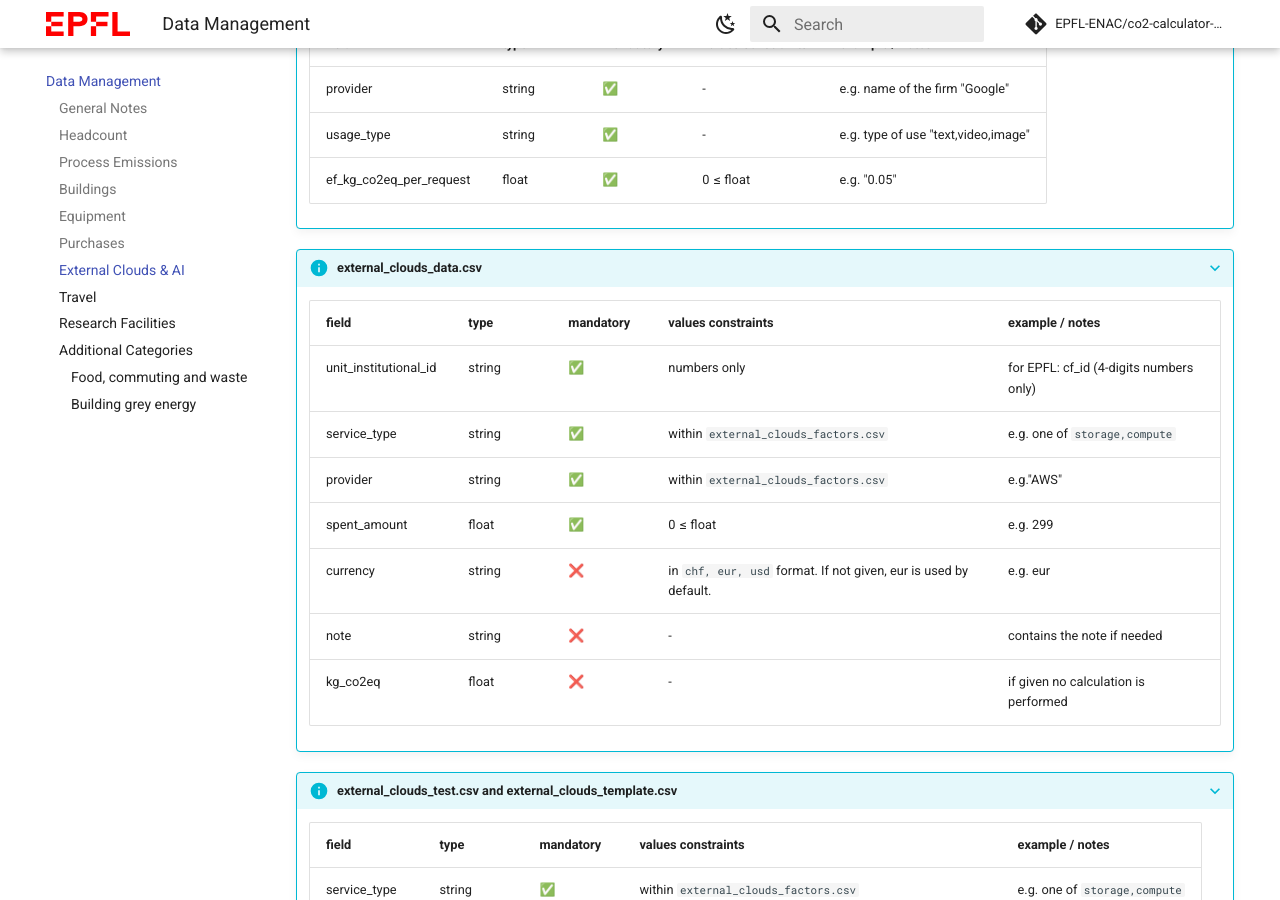
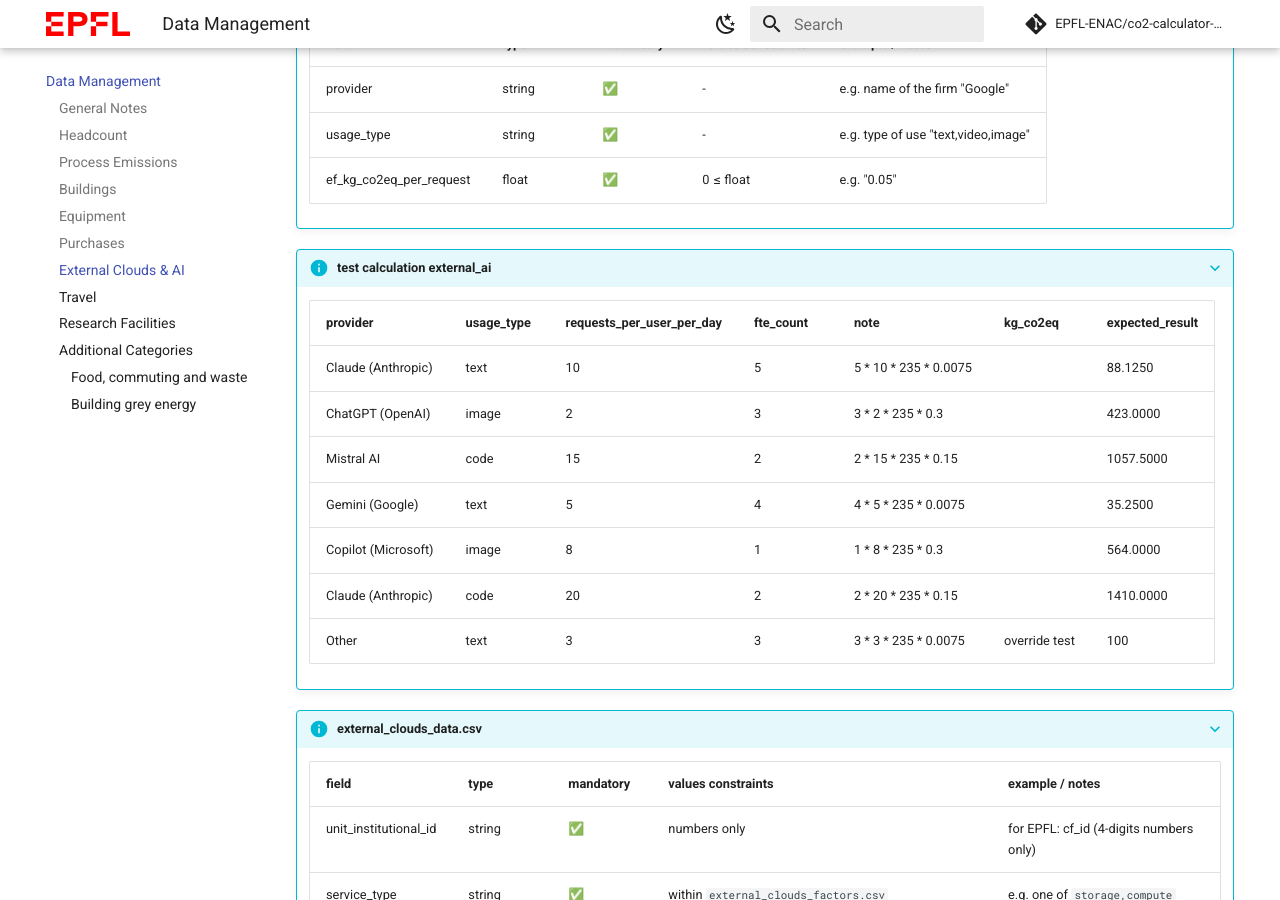
Before and after one commit to EPFL-ENAC/co2-calculator-back-office-doc, an MkDocs documentation site: the page built from docs/data-description.md, in a window 1280 px wide and 900 px high, scrolled down 18810 px. Built offline with MkDocs 1.6.1 and Material for MkDocs 9.7.7, drawn with Linux system fonts in a browser that asks for light colours; comment, search, counter and statistics services are not loaded.

Commit message:
Add test calculation for external ai

```diff
--- a/docs/data-description.md
+++ b/docs/data-description.md
@@ -433,6 +433,18 @@ This guide provides comprehensive data validation schemas for all modules in the
     | usage_type | string | ✅ | - | e.g. type of use "text,video,image" |
     | ef_kg_co2eq_per_request | float | ✅ | 0 ≤ float | e.g. "0.05" |
 
+???+ info "test calculation external_ai"
+
+    | provider | usage_type | requests_per_user_per_day | fte_count | note | kg_co2eq | expected_result |
+    |----------|-----------|---------------------------|-----------|------|----------|-----------------|
+    | Claude (Anthropic) | text | 10 | 5 | 5 * 10 * 235 * 0.0075 | | 88.1250 |
+    | ChatGPT (OpenAI) | image | 2 | 3 | 3 * 2 * 235 * 0.3 | | 423.0000 |
+    | Mistral AI | code | 15 | 2 | 2 * 15 * 235 * 0.15 | | 1057.5000 |
+    | Gemini (Google) | text | 5 | 4 | 4 * 5 * 235 * 0.0075 | | 35.2500 |
+    | Copilot (Microsoft) | image | 8 | 1 | 1 * 8 * 235 * 0.3 | | 564.0000 |
+    | Claude (Anthropic) | code | 20 | 2 | 2 * 20 * 235 * 0.15 | | 1410.0000 |
+    | Other | text | 3 | 3 | 3 * 3 * 235 * 0.0075 | override test | 100 | 100 |
+
 ???+ info "external_clouds_data.csv"
 
     | field | type | mandatory | values constraints | example / notes |
```
